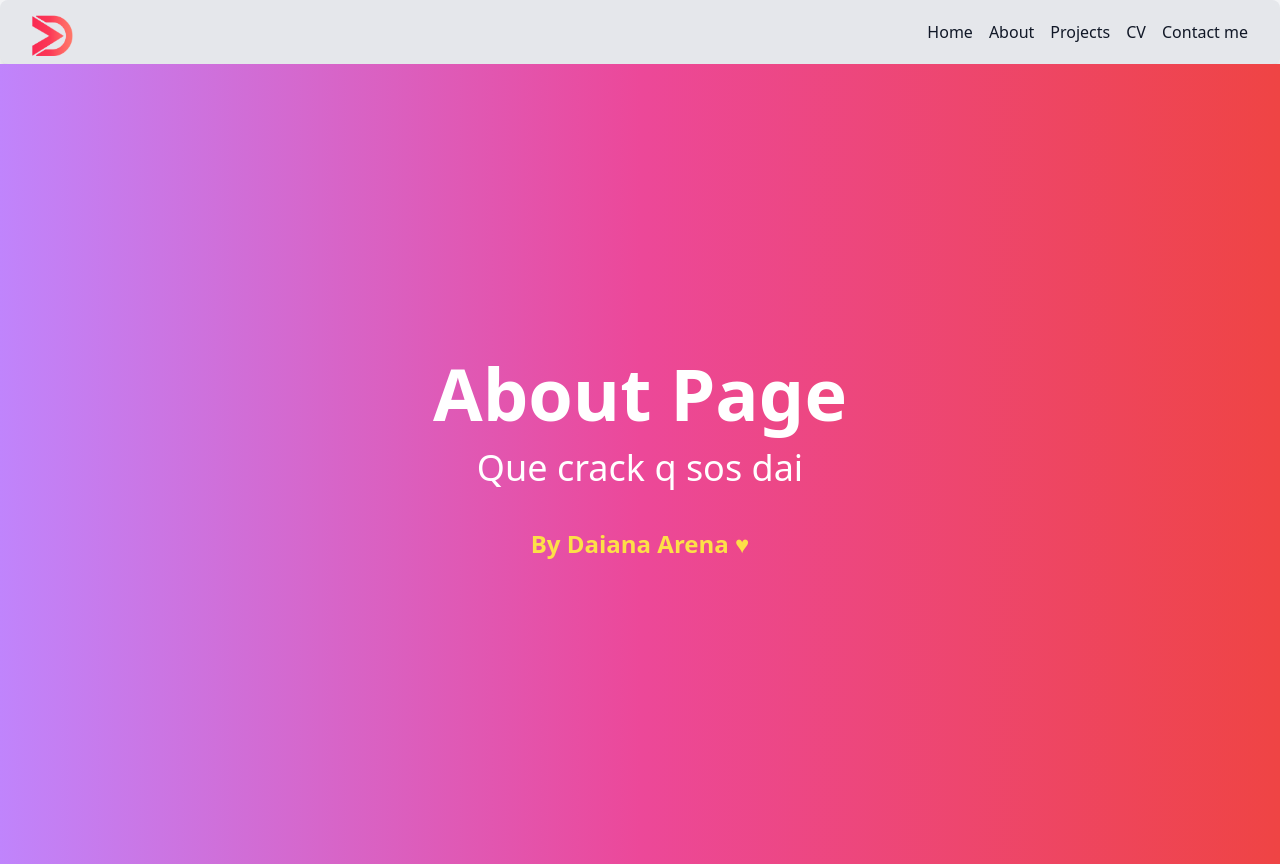
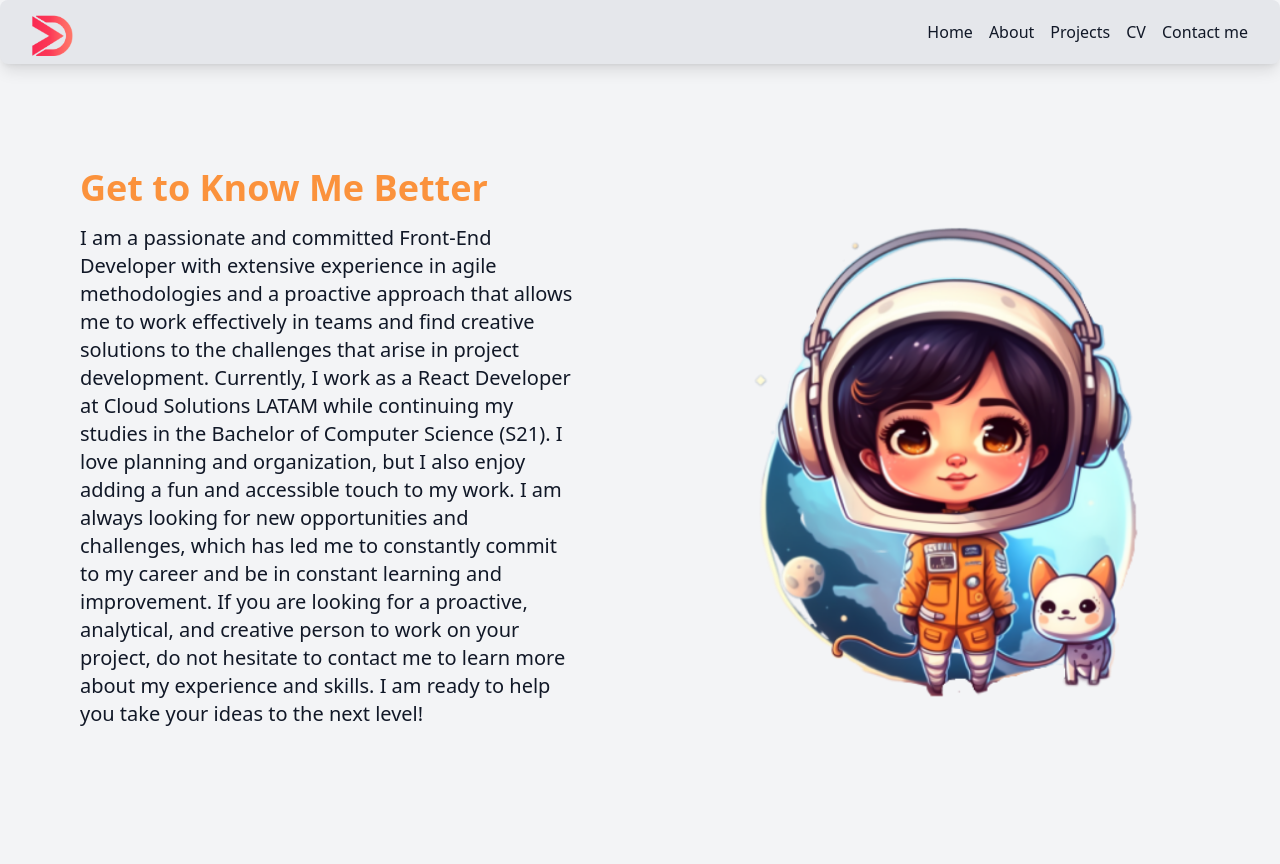
Before and after one commit to DaianaArena/my-portfolio-v2, a Next.js app: page /about in a window 1280 px wide. Built offline with nearby package versions, Linux system fonts and the light colour scheme.

Commit message:
updating about me page

```diff
--- a/src/app/about/page.tsx
+++ b/src/app/about/page.tsx
@@ -1,32 +1,35 @@
 import { Inter } from 'next/font/google'
 const inter = Inter({ subsets: ['latin'] })
-
+import Image from 'next/image'
+import AboutImage from '../../../public/avatars/about.png'
 
 
 export default function About () {
 
 
   return (
-    <div className="h-screen bg-gradient-to-r from-purple-400 via-pink-500 to-red-500 animate-gradient-x flex flex-col justify-center items-center">
+    <div className="min-h-screen  animate-gradient-x flex flex-col justify-center items-center">
 
 
+      <div className="max-w-7xl mx-auto px-4 sm:px-6 lg:px-8 grid grid-cols-1 sm:grid-cols-1 md:grid-cols-2 gap-8">
 
-      <h1 className="text-3xl md:text-5xl lg:text-7xl font-bold mb-4 text-white animate-float">
-        About Page
-      </h1>
-      <p className="text-lg md:text-2xl lg:text-4xl mb-8 text-white">
-       Que crack q sos dai
-      </p>
-      <a
-        href="https://github.com/DaianaArena"
-        target="_blank"
-        rel="noopener noreferrer"
-        className="font-bold py-2 px-4  text-2xl text-yellow-300 "
-      >
+        <div className="py-10 px-12  flex flex-col justify-center ">
+          <h1 className="text-xl text-center sm:text-left md:text-3xl lg:text-4xl font-bold mb-4 text-orange-400">
+          Get to Know Me Better
+          </h1>
+          <p className="text-lg text-center sm:text-left md:text-sm lg:text-xl mb-8 text-gray-900">
+          I am a passionate and committed Front-End Developer with extensive experience in agile methodologies and a proactive approach that allows me to work effectively in teams and find creative solutions to the challenges that arise in project development. Currently, I work as a React Developer at Cloud Solutions LATAM while continuing my studies in the Bachelor of Computer Science (S21). I love planning and organization, but I also enjoy adding a fun and accessible touch to my work. I am always looking for new opportunities and challenges, which has led me to constantly commit to my career and be in constant learning and improvement. If you are looking for a proactive, analytical, and creative person to work on your project, do not hesitate to contact me to learn more about my experience and skills. I am ready to help you take your ideas to the next level!
+          </p>
 
-          By Daiana Arena ♥
 
-      </a>
+        </div>
+
+        <div className="py-10 px-12  flex flex-col justify-center order-first md:order-last">
+            <Image src={AboutImage} alt=""  className='animate-float'/>
+        </div>
+
+      </div>
+
     </div>
   )
 }
--- a/src/app/page.tsx
+++ b/src/app/page.tsx
@@ -2,7 +2,6 @@ import Image from 'next/image'
 import HomeImage from '../../public/avatars/home.png'
 import { Inter } from 'next/font/google'
 const inter = Inter({ subsets: ['latin'] })
-import Link from 'next/link';
 
 
 
```
